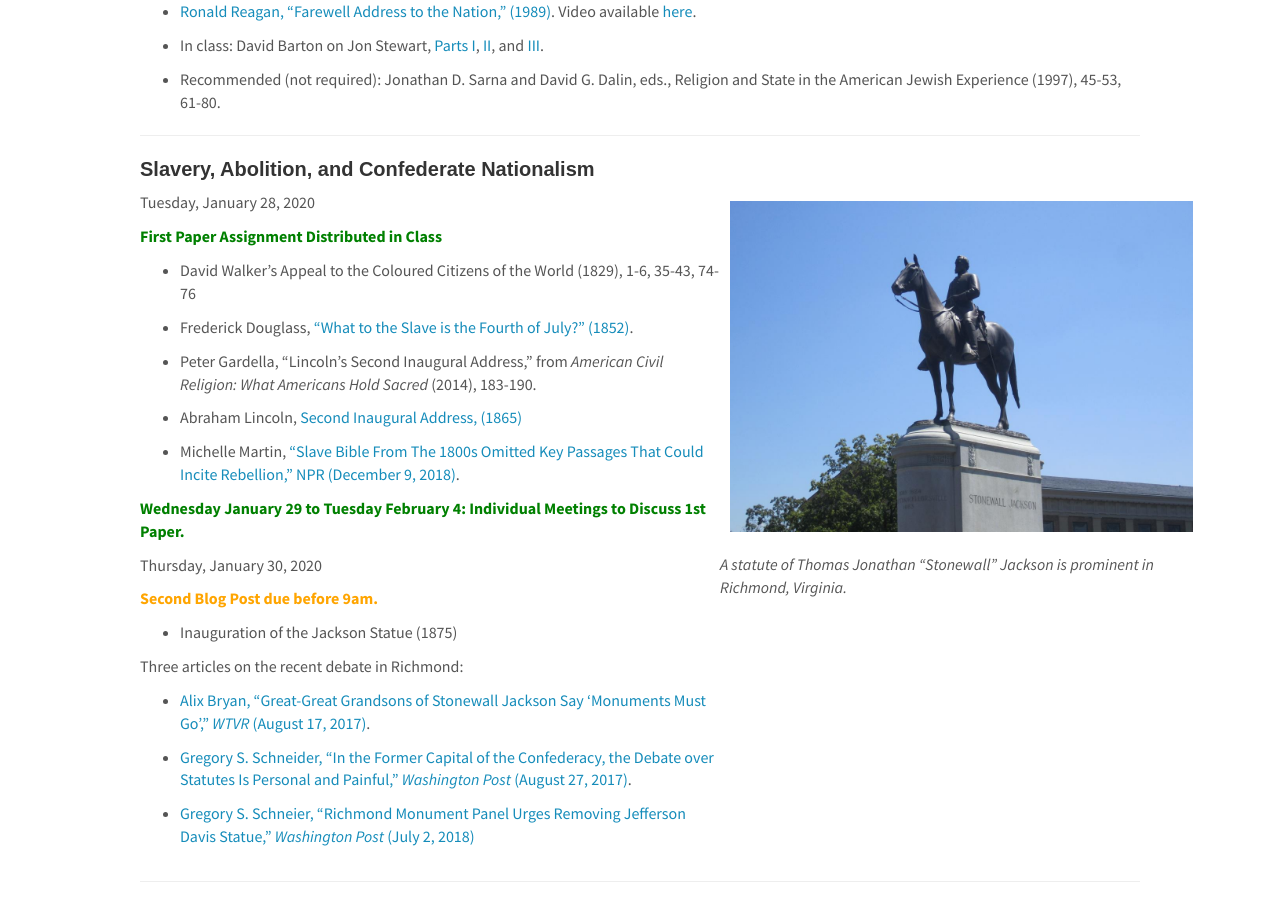
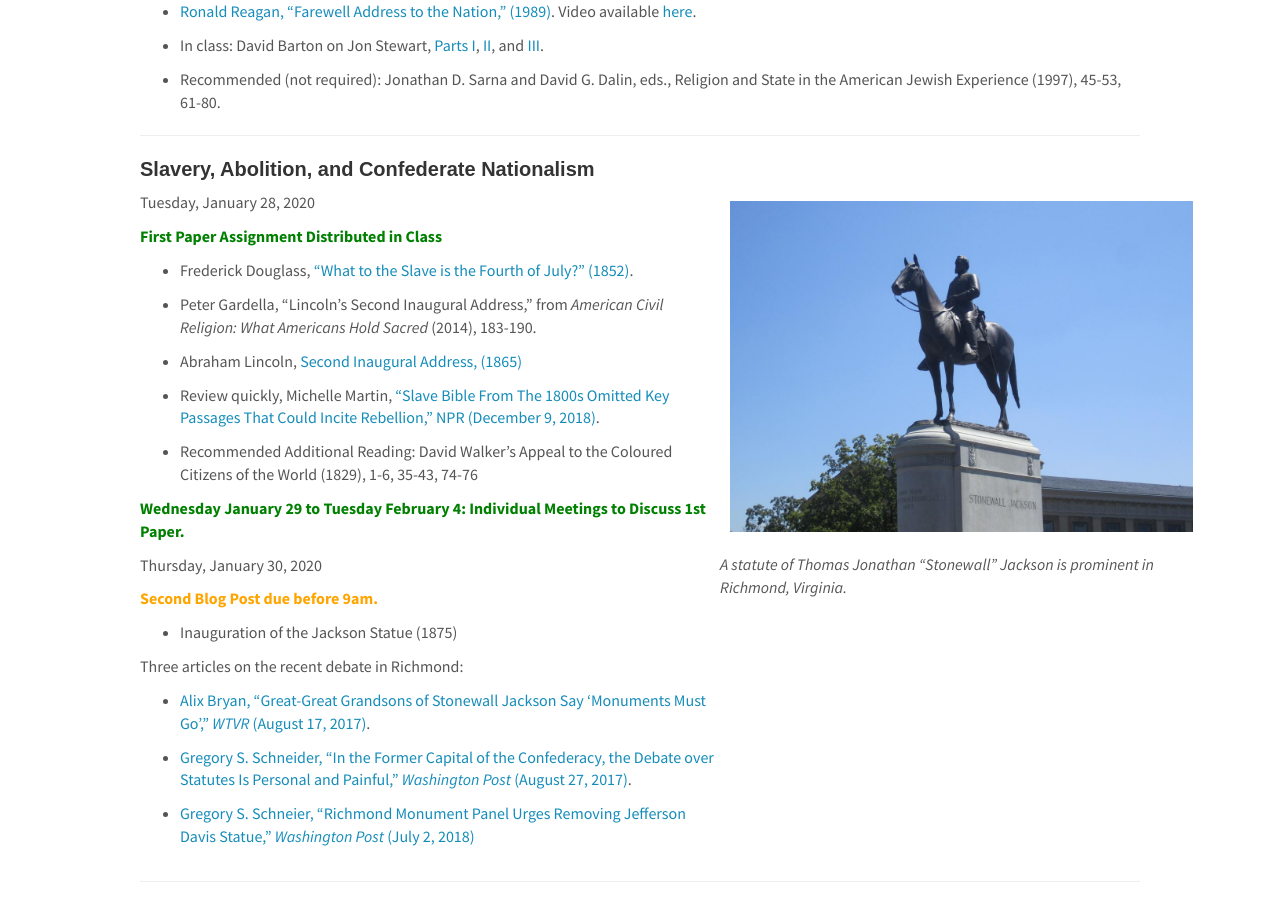
Before and after one commit to cyrusobrien/cyrusobrien, a Jekyll site: the page built from _pages/RelPol225.md, in a window 1280 px wide and 900 px high, scrolled down 4536 px. Built offline with Jekyll 4.4.1, drawn with Linux system fonts in a browser that asks for light colours.

```diff
--- a/_pages/RelPol225.md
+++ b/_pages/RelPol225.md
@@ -196,15 +196,15 @@
 
 <span style="color:green">**First Paper Assignment Distributed in Class**</span>
 
-* David Walker’s Appeal to the Coloured Citizens of the World (1829), 1-6, 35-43, 74-76
-
 * Frederick Douglass, [“What to the Slave is the Fourth of July?” (1852)](http://teachingamericanhistory.org/library/document/what-to-the-slave-is-the-fourth-of-july/).
 
 * Peter Gardella, “Lincoln’s Second Inaugural Address,” from _American Civil Religion: What Americans Hold Sacred_ (2014), 183-190.
 
 * Abraham Lincoln, [Second Inaugural Address, (1865)](https://www.ourdocuments.gov/doc.php?flash=true&doc=38&page=transcript)
 
-* Michelle Martin, ["Slave Bible From The 1800s Omitted Key Passages That Could Incite Rebellion," NPR (December 9, 2018)](https://www.npr.org/2018/12/09/674995075/slave-bible-from-the-1800s-omitted-key-passages-that-could-incite-rebellion).
+* Review quickly, Michelle Martin, ["Slave Bible From The 1800s Omitted Key Passages That Could Incite Rebellion," NPR (December 9, 2018)](https://www.npr.org/2018/12/09/674995075/slave-bible-from-the-1800s-omitted-key-passages-that-could-incite-rebellion).
+
+* Recommended Additional Reading: David Walker’s Appeal to the Coloured Citizens of the World (1829), 1-6, 35-43, 74-76
 
 <span style="color:green">**Wednesday January 29 to Tuesday February 4: Individual Meetings to Discuss 1st Paper.**</span>
 
```
